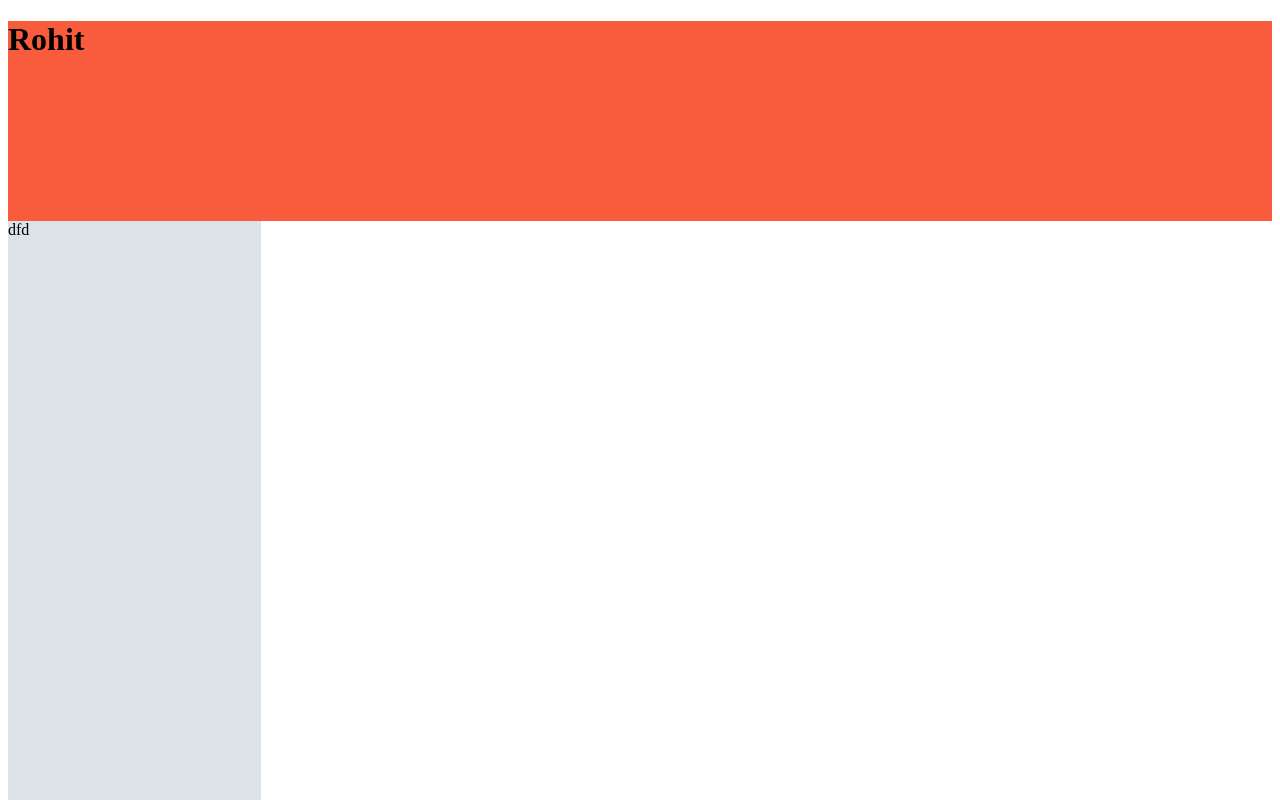
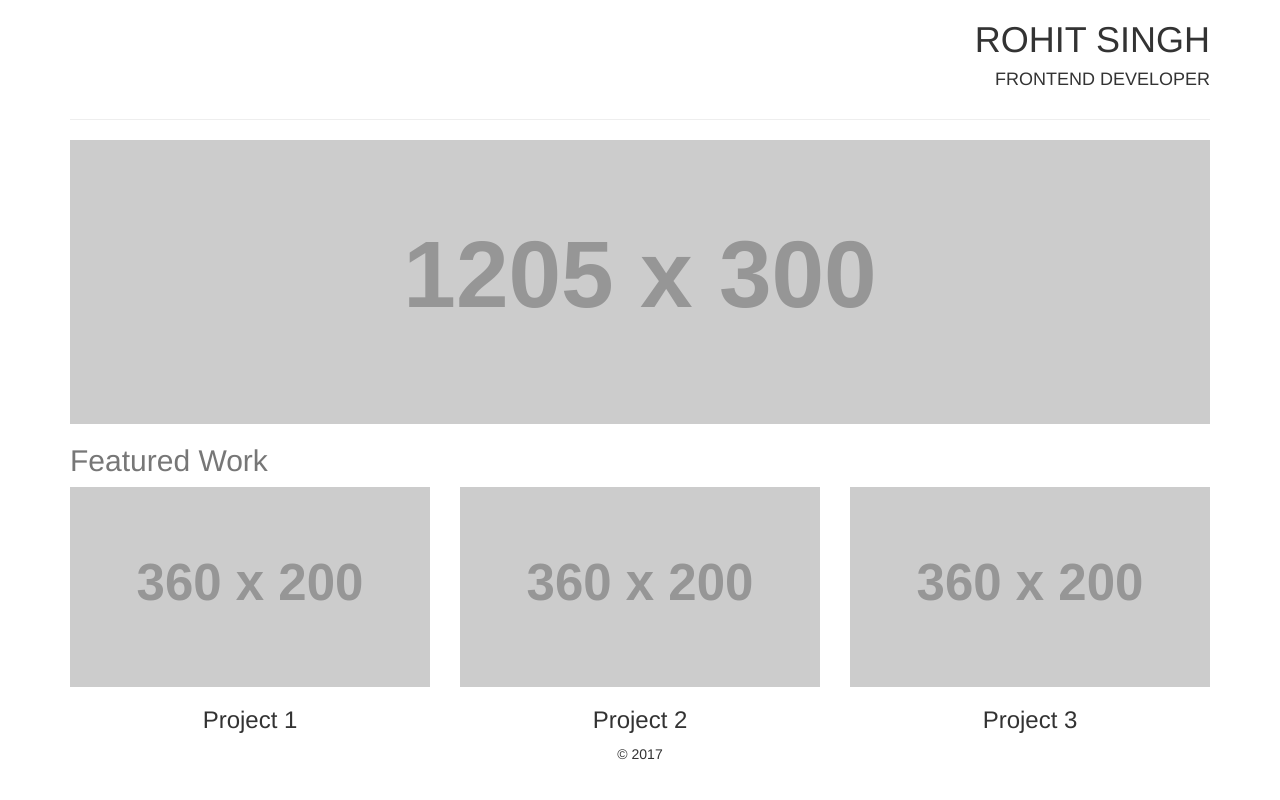
Before and after one commit to rohitsinghcse/portfolio, a plain HTML site: page index.htm in a window 1280 px wide. Shown: the top 800 px of the page. Drawn offline with nearby package versions, Linux system fonts and the light colour scheme; placeholder pictures from the web are drawn by us.

Commit message:
Update index.htm

```diff
--- a/index.htm
+++ b/index.htm
@@ -1,23 +1,77 @@
 <!DOCTYPE html>
-<html>
+<html lang="en">
 	<head>
-		<meta charset="UTF-8">
-		<link rel="stylesheet" type="text/css" href="css/styles.css" >
+		<meta charset="utf-8">
+		<meta name="viewport" content="width=device-width, initial-scale=1">
+		<title>Portfolio </title>
+		<link rel="stylesheet" href="css/bootstrap.css">
+		<link rel="stylesheet" href="css/style3.css">
+		<link href="https://fonts.googleapis.com/css?family=Lato:100,300" rel="stylesheet">
+		<script type="text/javascript" src="js/jquery-3.2.1.min.js"></script>
+		<script src="https://maxcdn.bootstrapcdn.com/bootstrap/3.3.7/js/bootstrap.min.js"></script>
 	</head>
 	<body>
-		<header>
-			<h1>Rohit</h1>
-		</header>
-		<div class="description">
-			<nav>
-			dfd
-			</nav>
-			<div>
+		<div class="container">
+			<div class="row">
+				<div class="col-md-6">
 
+				</div>
+				<div class="col-md-6 text-right text-uppercase">
+					<h1 class="title-super">Rohit singh</h1>
+					<h4>Frontend Developer</h4>
+				</div>
+			</div>
+			<div class="row">
+				<div class="col-md-12">
+					<hr>
+				</div>
+			</div>
+			<div class="row">
+				<div class="col-md-12">
+					<img class="img-responsive" src="http://placehold.it/1205x300" alt="image">
+				</div>
+			</div>
+			<div class="row">
+				<div class="col-md-12">
+					<h2 class="text-muted">Featured Work</h2>
+				</div>
+			</div>
+			<div class="row text-center">
+				<div class="col-md-4">
+					<img class="responsive" src="http://placehold.it/360x200" alt="Android app image1" data-toggle="modal" data-target="#project1">
+					<h3>Project 1</h3>
+				</div>
+				<div class="col-md-4" >
+					<img class="responsive" src="http://placehold.it/360x200" alt="Android app image1">
+					<h3>Project 2</h3>
+				</div>
+				<div class="col-md-4" >
+					<img class="responsive" src="http://placehold.it/360x200" alt="Android app image1">
+					<h3>Project 3</h3>
+				</div>
+			</div>
+			<div class="row">
+				<div class="col-md-12 text-center" >
+					&copy; 2017
+				</div>
 			</div>
 		</div>
-
-		<footer>&copy; </footer>
-
+		 <!-- Modal -->
+    <div class="modal fade" id="project1" tabindex="-1" role="dialog" aria-labelledby="myModalLabel" aria-hidden="true">
+        <div class="modal-dialog">
+            <div class="modal-content">
+                <div class="modal-header">
+                    <h4 class="modal-title" id="myModalLabel">Favorite App Page</h4>
+                </div>
+                <div class="modal-body">
+                    <img class="img-responsive" src="http://placehold.it/360x200" alt="projectImg">
+                    This was my first project in this class. I learned a lot about HTML and CSS.
+                </div>
+                <div class="modal-footer">
+                    <button type="button" class="btn btn-default" data-dismiss="modal">Close</button>
+                </div>
+            </div>
+        </div>
+    </div>
 	</body>
 </html>
```
